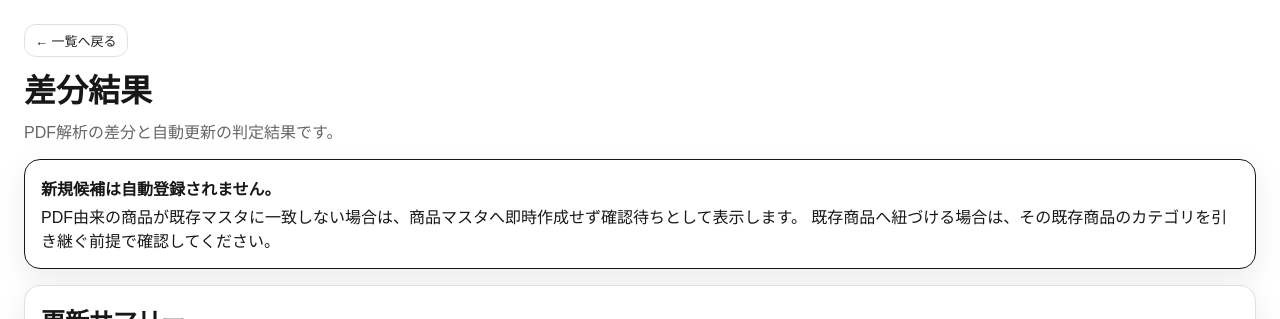
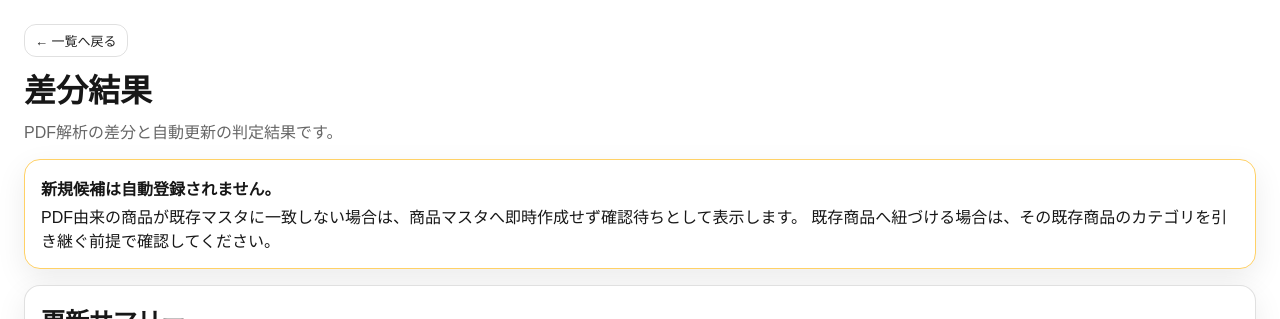
Before and after one commit to ANOSkdy/takase_sys, a Next.js app: page /documents/1/diff in a window 1280 px wide. Shown: the top 319 px of the page. Built offline with nearby package versions, Linux system fonts and the light colour scheme; no server answers.

Commit message:
fix: use existing design token for diff notice

```diff
--- a/src/app/documents/[documentId]/diff/page.tsx
+++ b/src/app/documents/[documentId]/diff/page.tsx
@@ -238,7 +238,7 @@ const noticeStyle: CSSProperties = {
   ...cardStyle,
   display: "grid",
   gap: 4,
-  borderColor: "var(--accent-1)",
+  borderColor: "var(--color-accent1)",
 };
 
 const tableStyle: CSSProperties = {
```
